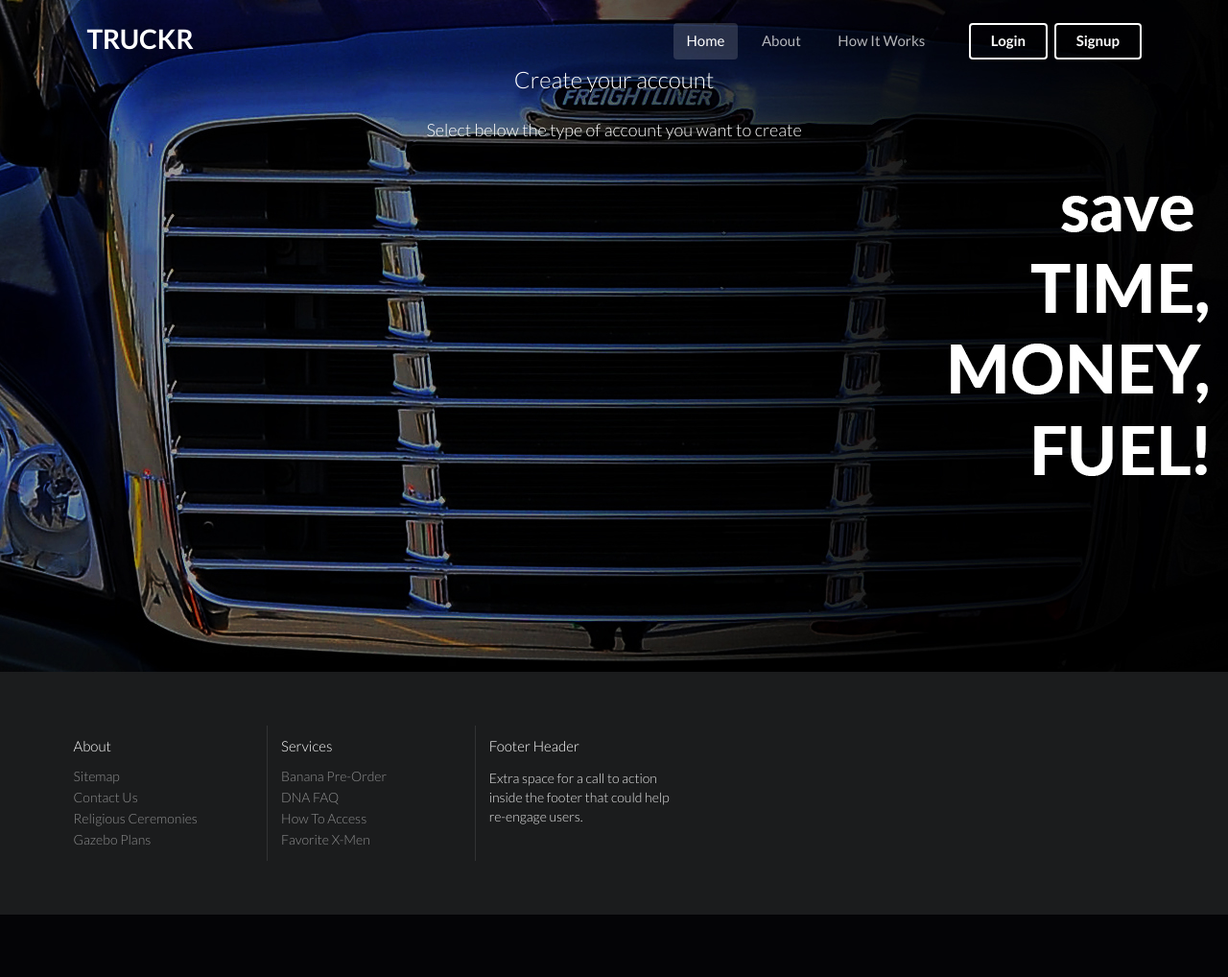
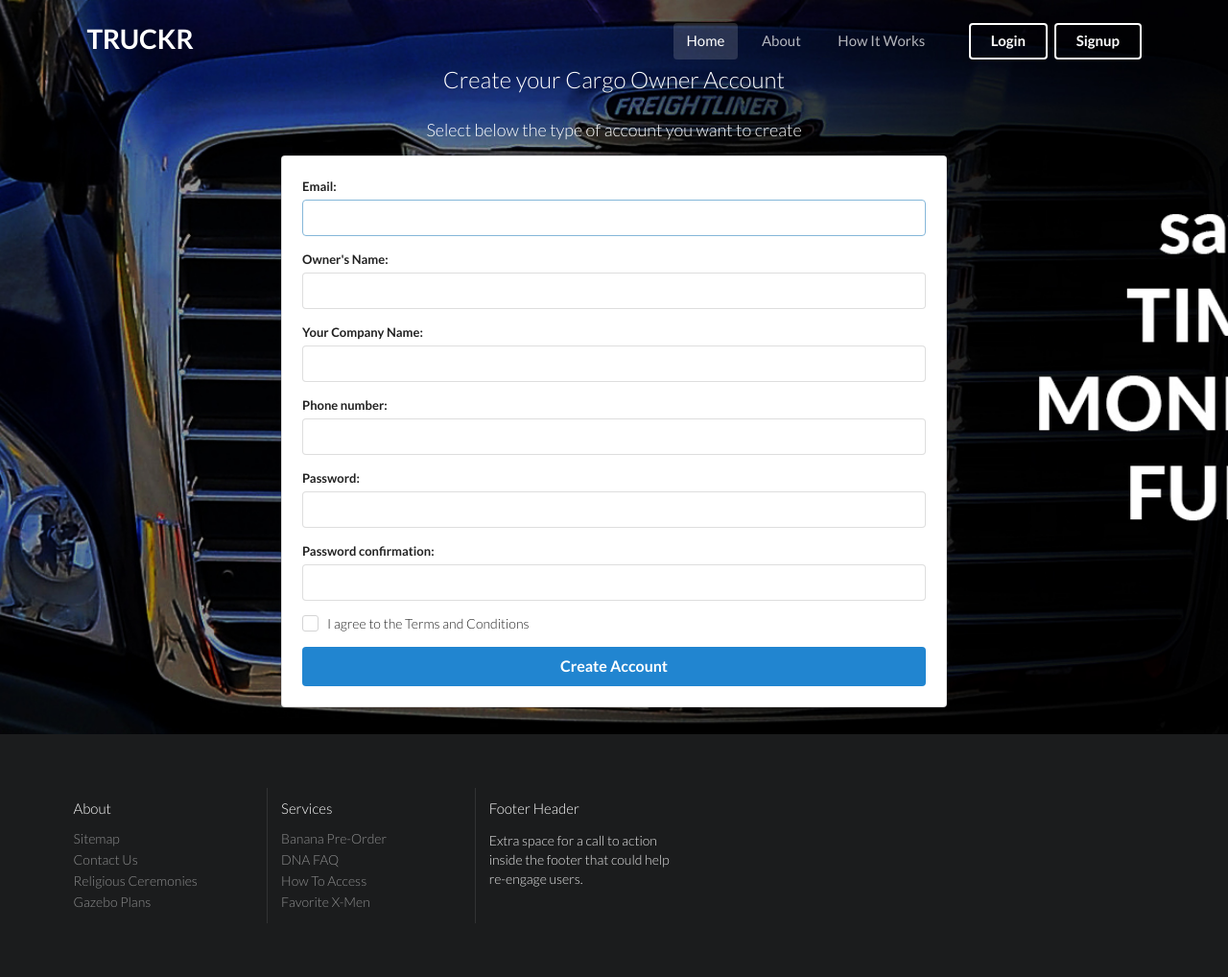
Before and after one commit to Boasbabs/truckr_capstone, a Django app: page /accounts/signup/shipper in a window 1280 px wide. Shown: the whole page at 96% size. Before the commit the page ends 953 px from the top, so only its background shows below. Run offline with Django 3.2, Linux system fonts and the light colour scheme; some libraries are stand-ins or nearby versions.

Commit message:
complete company signup & fix bug

```diff
--- a/frontend/forms.py
+++ b/frontend/forms.py
@@ -1,7 +1,6 @@
 from django import forms
 from django.contrib.auth.forms import UserCreationForm
 from django.db import transaction
-from django.utils.translation import ugettext_lazy as _
 
 from .models import Driver, Shipper, User
 
@@ -10,15 +9,16 @@
     """
     Driver's signup form
     """
-    name = forms.CharField(label='Your Name', max_length=50, required=True)
-    # last_name = forms.CharField(label='Your Surname', max_length=30, required=True)
-    phone_number = forms.IntegerField(required=True)
+    email = forms.EmailField(label='Your Email', max_length=100, required=True)
+    full_name = forms.CharField(max_length=50, required=True)
+    phone_number = forms.CharField(required=True)
     driver_license = forms.CharField(max_length=15)
 
     class Meta(UserCreationForm.Meta):
         model = User
         fields = [
-            "name",
+            "email",
+            "full_name",
             "phone_number",
             "driver_license",
         ]
@@ -28,17 +28,18 @@
         user = super().save(commit=False)
         user.is_driver = True
         user.save()
-        driver = Driver.objects.create(user=user)
-        # driver.first_name.add(*self.cleaned_data.get("first_name"))
-        return user
+        return Driver.objects.create(user=user,
+                                     full_name=self.cleaned_data.get('full_name'),
+                                     phone_number=self.cleaned_data.get('phone_number'),
+                                     driver_license=self.cleaned_data.get('driver_license')
+                                     )
 
     def clean(self):
         cleaned_data = super(DriverSignUpForm, self).clean()
-        first_name = cleaned_data.get('first_name')
-        last_name = cleaned_data.get('last_name')
+        full_name = cleaned_data.get('full_name')
         phone_number = cleaned_data.get('phone_number')
         driver_license = cleaned_data.get('driver_license')
-        if not first_name and not last_name and not phone_number and not driver_license:
+        if not full_name and not phone_number and not driver_license:
             raise forms.ValidationError('You have to write something!')
 
 
@@ -46,18 +47,18 @@
     """
     The signup form for Shipper
     """
-    name = forms.CharField(label='Your Name', max_length=50, required=True)
+    email = forms.EmailField(max_length=100, required=True)
+    owner_name = forms.CharField(label="Owner\'s Name", max_length=50, required=True)
     company_name = forms.CharField(label='Your Company Name', max_length=50, required=True)
-    phone_number = forms.IntegerField(required=True)
-    email = forms.EmailField(max_length=100, required=True)
+    phone_number = forms.CharField(max_length=20, required=True)
 
     class Meta(UserCreationForm.Meta):
         model = User
         fields = [
-            "name",
+            "email",
+            "owner_name",
             "company_name",
             "phone_number",
-            "email",
         ]
 
     def save(self, commit=True):
@@ -65,4 +66,9 @@
         user.is_shipper = True
         if commit:
             user.save()
-        return user
+        return Shipper.objects.create(user=user,
+
+                                     owner_name=self.cleaned_data.get('owner_name'),
+                                     company_name=self.cleaned_data.get('company_name'),
+                                     phone_number=self.cleaned_data.get('phone_number'),
+                                     )
--- a/frontend/models.py
+++ b/frontend/models.py
@@ -11,9 +11,9 @@
     """
     Extended the User model for the two users, driver and shipper
     """
-    name = models.CharField(max_length=30, unique=True)
+    email = models.EmailField(max_length=100, unique=True)
 
-    USERNAME_FIELD = 'name'
+    USERNAME_FIELD = 'email'
     is_driver = models.BooleanField(default=False)
     is_shipper = models.BooleanField(default=False)
 
@@ -23,8 +23,7 @@
     The model for driver who can drive the truck and get notification of order.
     """
     user = models.OneToOneField(User, on_delete=models.CASCADE, primary_key=True)
-    # first_name = models.CharField(max_length=30)
-    # name = models.CharField(max_length=30)
+    full_name = models.CharField(max_length=50, default="full name")
     phone_number = models.CharField(max_length=20, unique=True)
     driver_license = models.CharField(max_length=15, unique=True)
     join_date = models.DateTimeField(auto_now=True)
@@ -36,7 +35,7 @@
 
     # TO STRING METHOD
     def __str__(self):
-        return "Driver: {0} {1}".format(self.first_name, self.last_name)
+        return "Driver: {0}".format(self.full_name,)
 
     # ABSOLUTE URL METHOD
     def get_absolute_url(self):
@@ -48,11 +47,10 @@
     The model for the one who wants to send shipments/load
     """
     user = models.OneToOneField(User, on_delete=models.CASCADE, primary_key=True)
-    # name = models.CharField(max_length=30)
-    company_name = models.CharField(max_length=50)
+    owner_name = models.CharField(max_length=50, default="owner name")
+    company_name = models.CharField(max_length=50, default="company name")
     phone_number = models.CharField(max_length=20, unique=True)
-    email = models.EmailField(unique=True)
-    join_date = models.DateTimeField('date joined')
+    join_date = models.DateTimeField(auto_now=True)
 
     # META CLASS
     class Meta:
--- a/frontend/templates/frontend/shipper_signup_form.html
+++ b/frontend/templates/frontend/shipper_signup_form.html
@@ -10,12 +10,43 @@
         {% load semanticui %}
         <div class="ui container">
             <h2 class="ui inverted header">
-                Create your account
+                Create your Cargo Owner Account
             </h2>
             <h3>Select below the type of account you want to create</h3>
-            <div class="ui basic segment">
-                {{ form.field }}
-{#                {% render_form driver_form %}#}
+            <div class="ui center aligned grid">
+                <div class="ten wide column">
+                    <form class="ui large form" action="" method="post">
+                        <div class="ui left aligned padded segment">
+                            {% csrf_token %}
+                            {% for field in form.visible_fields %}
+                                <div class="field">
+                                    <label>{{ field.label_tag }}</label>
+                                    {{ field }}
+                                    {% if field.errors %}
+                                        {% for error in field.errors %}
+                                            <span class="ui red basic label">{{ error }}</span>
+                                        {% endfor %}
+                                    {% endif %}
+
+                                    {% if field.help_text %}
+                                        <div class="hidden">{{ field.help_text }}</div>
+                                    {% endif %}
+                                </div>
+                            {% endfor %}
+
+                            <div class="field">
+                                <div class="ui checkbox">
+                                    <input type="checkbox" tabindex="0" class="hidden">
+                                    <label>I agree to the Terms and Conditions</label>
+                                </div>
+                            </div>
+                            <button type="submit" class="ui fluid large primary submit button">Create Account</button>
+                        </div>
+
+                        <div class="ui error message"></div>
+
+                    </form>
+                </div>
             </div>
         </div>
 
--- a/frontend/views.py
+++ b/frontend/views.py
@@ -59,5 +59,5 @@
 
     def form_valid(self, form):
         user = form.save()
-        login(self.request, user)
-        return HttpResponse("Login shipper !")
+        # login(self.request, user)
+        return redirect('frontend:index')
--- a/truckr/static/frontend/css/index.css
+++ b/truckr/static/frontend/css/index.css
@@ -80,10 +80,12 @@
 
 #index-masthead {
     background: url("/static/img/1.jpg") no-repeat fixed;
+    background-size: cover;
 }
 
 #signup, #signup-driver, #signup-shipper {
     background: url("/static/img/9.jpg") no-repeat fixed;
+    background-size: cover;
 }
 
 @media only screen and (max-width: 700px) {
```
Also changed, not shown: frontend/migrations/0001_initial.py.
